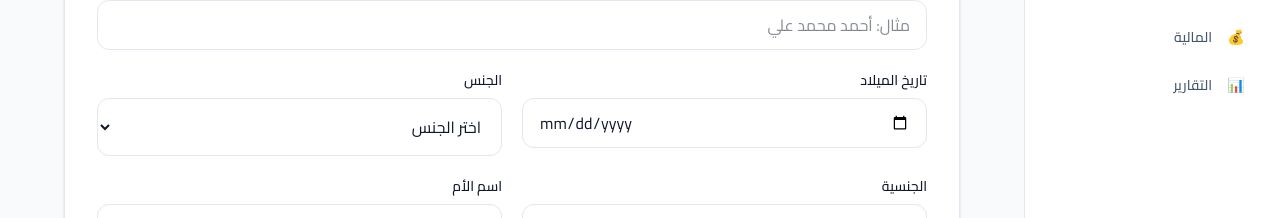
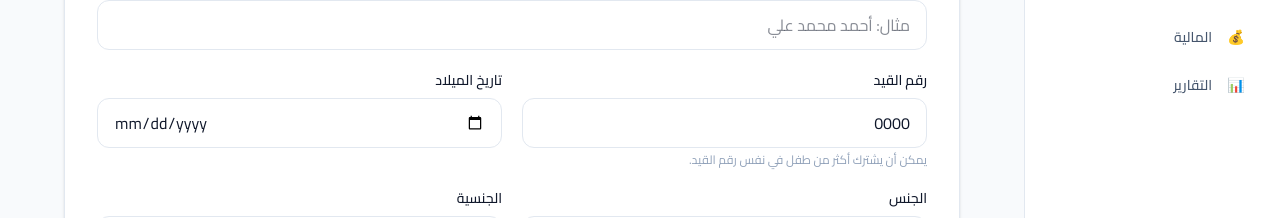
Before and after one commit to elqan3/khatin, a Next.js app: page /children/new in a window 1280 px wide. Shown: the part 321-539 px from the top of the page. Built offline with nearby package versions, Linux system fonts and the light colour scheme; no server answers; the database is empty.

Commit message:
feat: add child registration number

```diff
--- a/components/children/child-form.tsx
+++ b/components/children/child-form.tsx
@@ -17,6 +17,7 @@ type CaregiverType = {
 type Child = {
   id: string;
   full_name: string;
+  registration_number: string;
   date_of_birth: string;
   gender: "male" | "female";
   nationality: string;
@@ -50,6 +51,10 @@ export default function ChildForm({
 
   const [fullName, setFullName] = useState(
     child?.full_name || ""
+  );
+
+  const [registrationNumber, setRegistrationNumber] = useState(
+    child?.registration_number || "0000"
   );
 
   const [dateOfBirth, setDateOfBirth] = useState(
@@ -185,6 +190,7 @@ export default function ChildForm({
       const childData = {
         family_id: selectedFamilyId,
         full_name: fullName.trim(),
+        registration_number: registrationNumber.trim() || "0000",
         date_of_birth: dateOfBirth,
         gender,
         nationality:
@@ -282,6 +288,25 @@ export default function ChildForm({
               disabled={loading}
               className="w-full rounded-xl border border-slate-200 px-4 py-3 text-sm outline-none focus:border-[#1e3a5f] disabled:bg-slate-50"
             />
+          </div>
+
+          {/* رقم القيد */}
+          <div>
+            <label className="mb-2 block text-sm font-medium">
+              رقم القيد
+            </label>
+
+            <input
+              value={registrationNumber}
+              onChange={(e) => setRegistrationNumber(e.target.value)}
+              placeholder="اتركه فارغًا للحفظ كـ 0000"
+              disabled={loading}
+              className="w-full rounded-xl border border-slate-200 px-4 py-3 text-sm outline-none focus:border-[#1e3a5f] disabled:bg-slate-50"
+            />
+
+            <p className="mt-1 text-xs text-slate-400">
+              يمكن أن يشترك أكثر من طفل في نفس رقم القيد.
+            </p>
           </div>
 
           {/* تاريخ الميلاد */}
```
